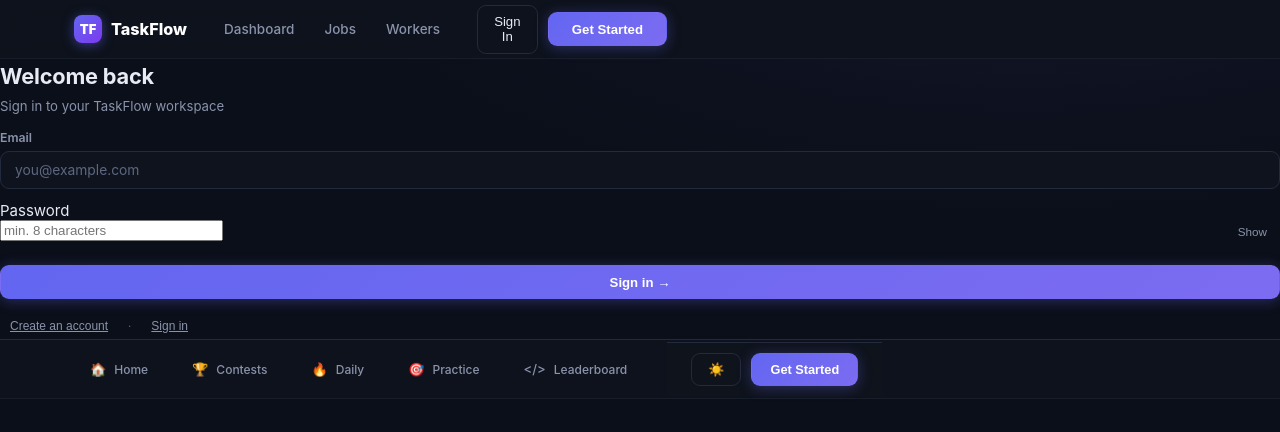
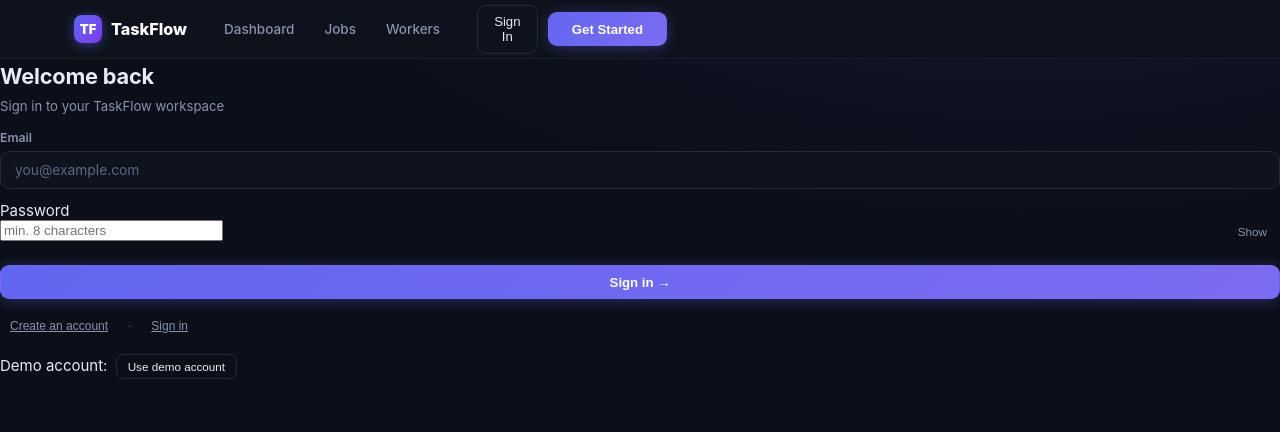
Before and after one commit to sandeep780049/taskflow, a React (Vite) app in the folder frontend/: page /login in a window 1280 px wide. Shown: the top 432 px of the page. Built offline with nearby package versions, Linux system fonts and the light colour scheme; no server answers.

Commit message:
fix: simplify login page, remove algoarena sections

```diff
--- a/frontend/src/pages/Login.tsx
+++ b/frontend/src/pages/Login.tsx
@@ -27,9 +27,16 @@
     }
   };
 
+  const fillDemo = () => {
+    setMode('login');
+    setEmail('demo@taskflow.dev');
+    setPassword('demo-pass-1234');
+    setError(null);
+  };
+
   return (
-    <div className="login-page">
-      {/* Top Navigation */}
+    <div className="center-page">
+      <div className="login-shell">
         <header className="login-nav">
           <div className="nav-container">
             <NavLink to="/dashboard" className="nav-brand">
@@ -49,7 +56,6 @@
           </div>
         </header>
 
-      {/* Main Content - Login Form */}
         <main className="login-content">
           <div className="login-card">
             <h1>{mode === 'login' ? 'Welcome back' : 'Create your account'}</h1>
@@ -97,51 +103,38 @@
                 style={{ width: '100%', marginTop: 12 }}
                 type="submit"
               >
-              {busy ? <span className="spin" style={{ width: 16, height: 16, borderWidth: 2 }} /> :
-                mode === 'login' ? 'Sign in →' : 'Create account →'}
+                {busy ? (
+                  <span className="spin" style={{ width: 16, height: 16, borderWidth: 2 }} />
+                ) : (
+                  mode === 'login' ? 'Sign in →' : 'Create account →'
+                )}
               </button>
             </form>
             <div className="form-footer">
-            <button type="button" className="tab-link" onClick={() => setMode('register')}>
+              <button
+                type="button"
+                className="tab-link"
+                onClick={() => setMode('register')}
+              >
                 Create an account
               </button>
               <span className="divider">·</span>
-            <button type="button" className="tab-link" onClick={() => setMode('login')}>
+              <button
+                type="button"
+                className="tab-link"
+                onClick={() => setMode('login')}
+              >
                 Sign in
               </button>
             </div>
+            <p className="demo-hint">
+              Demo account:{' '}
+              <button type="button" className="btn small ghost" onClick={fillDemo} style={{ marginLeft: 4 }}>
+                Use demo account
+              </button>
+            </p>
           </div>
         </main>
-
-      {/* Bottom Navigation */}
-      <div className="login-nav bottom-nav">
-        <div className="nav-container">
-          <div className="nav-links" style={{ justifyContent: 'center', gap: '12px' }}>
-            <a href="#" className="nav-link">
-              <span className="nav-icon">🏠</span> Home
-            </a>
-            <a href="#" className="nav-link">
-              <span className="nav-icon">🏆</span> Contests
-            </a>
-            <a href="#" className="nav-link">
-              <span className="nav-icon">🔥</span> Daily
-            </a>
-            <a href="#" className="nav-link">
-              <span className="nav-icon">🎯</span> Practice
-            </a>
-            <a href="#" className="nav-link">
-              <span className="nav-icon">&lt;/&gt;</span> Leaderboard
-            </a>
-          </div>
-          <div className="nav-actions-bottom">
-            <button className="btn ghost" style={{ borderColor: 'var(--border)', color: 'var(--muted)' }}>
-              <span className="nav-icon">☀️</span>
-            </button>
-            <button className="btn primary" onClick={() => navigate('/login')}>
-              Get Started
-            </button>
-          </div>
-        </div>
       </div>
     </div>
   );
```
Lines whose indentation alone changed are shown as unchanged.
